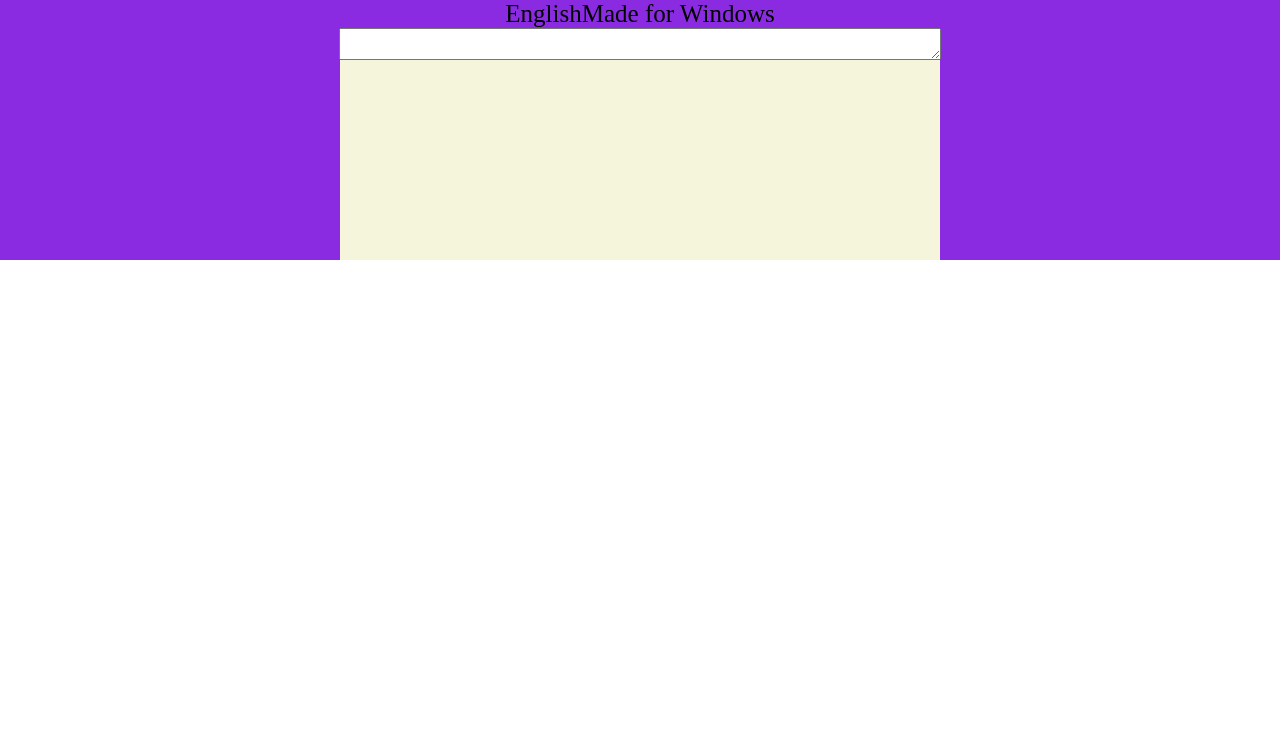
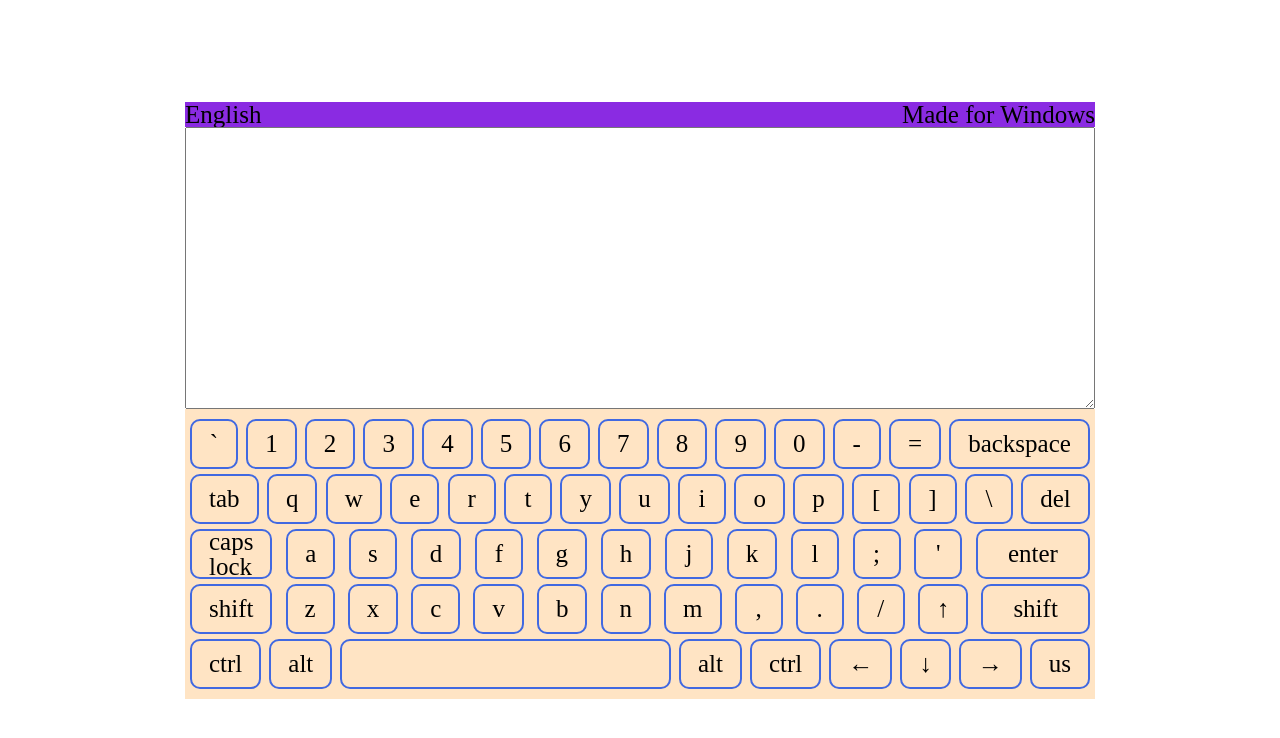
Before and after one commit to kosta4310/rsschool-cv, a website built with webpack: page virtual-keyboard/index.html in a window 1280 px wide. Built offline with nearby package versions, Linux system fonts and the light colour scheme.

Commit message:
feat: create html sample

```diff
--- a/virtual-keyboard/src/css/style.css
+++ b/virtual-keyboard/src/css/style.css
@@ -1,29 +1,123 @@
-body {
-  font-size: 25px;
-  color: black;
-}
 * {
   padding: 0;
   margin: 0;
 }
+*,
+*:before,
+*:after {
+  -moz-box-sizing: border-box;
+  -webkit-box-sizing: border-box;
+  box-sizing: border-box;
+}
+:focus,
+:active {
+  outline: none;
+}
+a:focus,
+a:active {
+  outline: none;
+}
+
+nav,
+footer,
+header,
+aside {
+  display: block;
+}
+
+html,
+body {
+  line-height: 1;
+  font-size: 14px;
+  -ms-text-size-adjust: 100%;
+  -moz-text-size-adjust: 100%;
+  -webkit-text-size-adjust: 100%;
+}
+input,
+button,
+textarea {
+  font-family: inherit;
+}
+
+input::-ms-clear {
+  display: none;
+}
+button {
+  cursor: pointer;
+}
+button::-moz-focus-inner {
+  padding: 0;
+  border: 0;
+}
+a,
+a:visited {
+  text-decoration: none;
+}
+a:hover {
+  text-decoration: none;
+}
+ul li {
+  list-style: none;
+}
+img {
+  vertical-align: top;
+}
+body {
+  font-size: 25px;
+}
+.wrapper {
+  max-width: 1280px;
+  height: 100vh;
+  margin: 0 auto;
+  display: flex;
+  align-items: center;
+  justify-content: center;
+}
 .board {
   display: flex;
   flex-direction: column;
-  align-items: center;
-  margin: 0 auto;
-  background-color: blueviolet;
+}
+.label-wrapper {
+  display: inline-block;
 }
 .label {
   display: flex;
   justify-content: space-between;
+  background-color: blueviolet;
 }
 .language {
 }
-.text-field {
-  width: 600px;
+.made-for-windows {
+}
+.textfield {
+  width: 910px;
+  font-size: 25px;
 }
 .key-board-block {
-  width: 600px;
-  height: 200px;
-  background-color: beige;
+  display: flex;
+  justify-content: space-between;
+  flex-wrap: wrap;
+  gap: 5px 8px;
+  align-content: start;
+  width: 910px;
+  padding: 10px 5px;
+  /* height: 300px; */
+  background-color: bisque;
 }
+.key-board-block span {
+  display: inline-flex;
+
+  align-items: center;
+  justify-content: center;
+  padding: 0 17px;
+  height: 50px;
+  min-width: 48px;
+  border-radius: 10px;
+  border: 2px solid royalblue;
+}
+#wide {
+  padding: 0 30px;
+}
+#space {
+  flex: 1 0 auto;
+}
--- a/virtual-keyboard/src/index.js
+++ b/virtual-keyboard/src/index.js
@@ -1,31 +1,35 @@
 import './css/style.css';
+import createKeyBoard from './modules/keyboard';
 
 function createDocumentElement(clas, name) {
    const elem = document.createElement(`${clas}`);
    elem.className = `${name}`;
       return elem;
 }
-// function bodyAppend(clas,name) {
-//    const elem = createDocumentElement(clas, name);
 
-// }
-const wrapper = createDocumentElement("div", "wrapper");
+   const wrapper = createDocumentElement('div', 'wrapper');
    document.body.appendChild(wrapper);
-const board = createDocumentElement("div", "board");
+   const board = createDocumentElement('div', 'board');
    wrapper.appendChild(board);
    const label = createDocumentElement('div', 'label');
    board.appendChild(label);
    const languages = createDocumentElement('span', 'language');
    languages.textContent = 'English';
-
    const madeForWindows = createDocumentElement('span', 'made-for-windows');
    madeForWindows.textContent = 'Made for Windows';
    label.appendChild(languages);
    label.appendChild(madeForWindows);
    board.appendChild(label);
    const textField = createDocumentElement('textarea', 'text-field');
-// textField.setAttribute('type', 'text');
+   textField.setAttribute('rows', '10');
+   textField.style.fontSize = '25px';
    board.appendChild(textField);
    const keyBoardBlock = createDocumentElement('div', 'key-board-block');
+   board.appendChild(keyBoardBlock);
 
-board.appendChild(keyBoardBlock);
+// createHtml();
+const arrayKeys = createKeyBoard('english');
+
+arrayKeys.forEach((elem) => {
+   keyBoardBlock.appendChild(elem);
+});
--- a/virtual-keyboard/src/modules/keyboard.js
+++ b/virtual-keyboard/src/modules/keyboard.js
@@ -1,6 +1,30 @@
-// import Keybutton from './key';
+export default function createKeyBoard(language) {
+   const INGLICH = ['`', '1', '2', '3', '4', '5', '6', '7', '8', '9', '0', '-', '=', 'backspace',
+      'tab', 'q', 'w', 'e', 'r', 't', 'y', 'u', 'i', 'o', 'p', '[', ']', '\\', 'del',
+      'caps<br>lock', 'a', 's', 'd', 'f', 'g', 'h', 'j', 'k', 'l', ';', '\'', 'enter',
+      'shift', 'z', 'x', 'c', 'v', 'b', 'n', 'm', ',', '.', '/', '&#8593', 'shift',
+   'ctrl', 'alt', '', 'alt', 'ctrl', '&#8592', '&#8595', '&#8594', 'us'];
+   const KIRIL = ['а', 'б', 'в', 'г'];
+   const arrayKeys = [];
+   if (language === 'english') {
+      for (let i = 0; i < INGLICH.length; i++) {
+         const temp = document.createElement('span');
+         temp.innerHTML = INGLICH[i];
+         if (i === 41 || i === 54) {
+            temp.id = 'wide';
+         }
+         if (i === 57) {
+           temp.id = 'space';
+         }
+         arrayKeys.push(temp);
+      }
+   } else {
+      KIRIL.forEach((elem) => {
+        const temp = document.createElement('span');
+        temp.innerHTML = elem;
+        arrayKeys.push(temp);
+      });
+   }
 
-//    const ENGLISH = ['a', 'b', 'c'];
-//    const KIRIL = ['а', 'б', 'в'];
-
-// const keyBoard = document.createElement('div');
+   return arrayKeys;
+}
--- a/virtual-keyboard/webpack.config.js
+++ b/virtual-keyboard/webpack.config.js
@@ -5,7 +5,7 @@
 const MiniCssExtractPlugin = require("mini-css-extract-plugin");
 const { resolve } = require("path");
 const { Hash } = require("crypto");
-const CopyPlugin = require("copy-webpack-plugin");
+// const CopyPlugin = require("copy-webpack-plugin");
 const { CleanWebpackPlugin } = require("clean-webpack-plugin");
 
 // ejs.renderFile(filename, data, options, function (err, str) {
@@ -35,9 +35,9 @@
       template: "index.html",
       chunks: ["index"],
     }),
-    new CopyPlugin({
-      patterns: [{ from: "./src/assets", to: "assets" }],
-    }),
+    // new CopyPlugin({
+    //   patterns: [{ from: "./src/assets", to: "assets" }],
+    // }),
     new CleanWebpackPlugin(),
 
     // Add your plugins here
```
Lines whose indentation alone changed are shown as unchanged.
